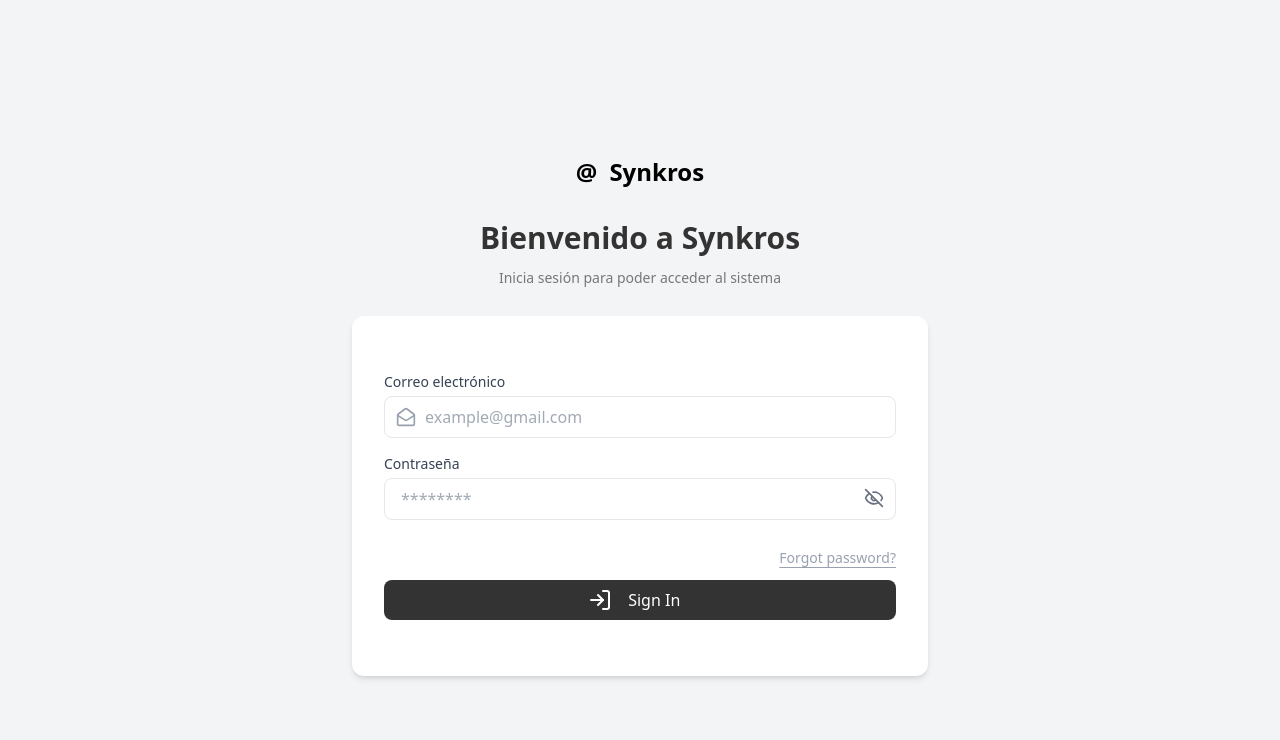
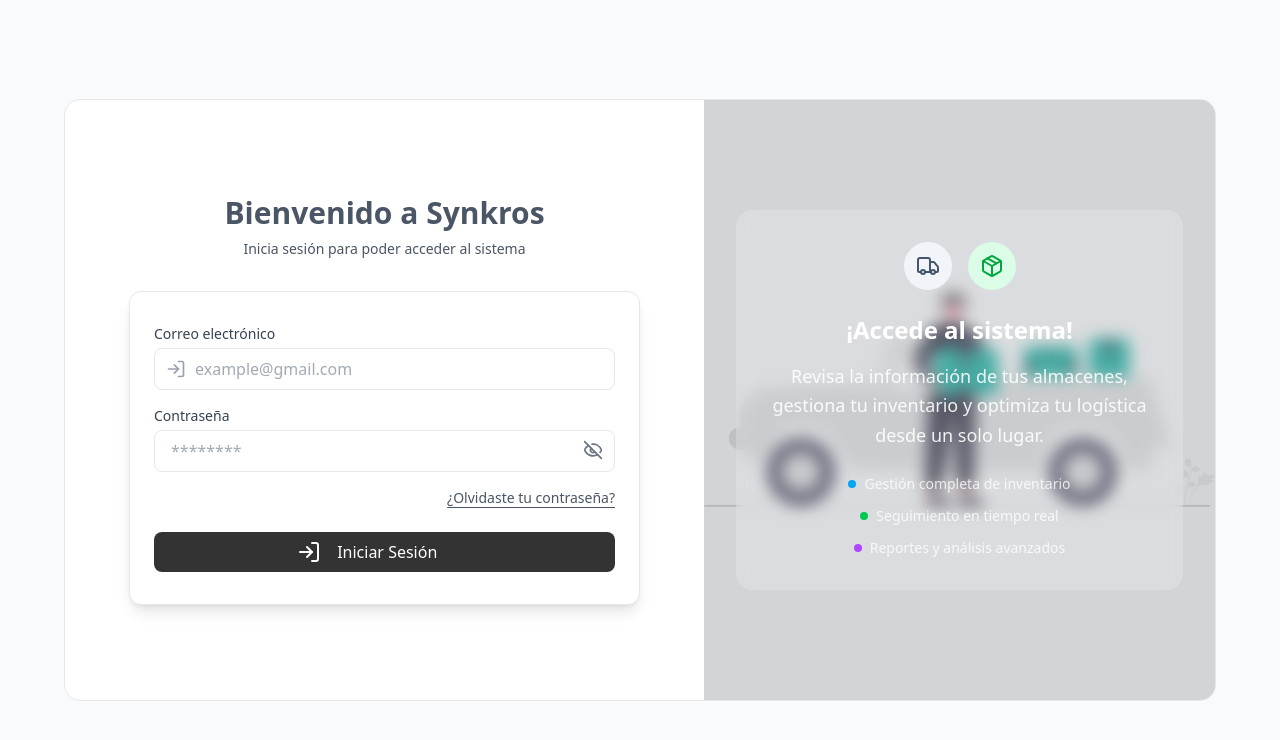
Before and after one commit to informessynkros/synkro, a React (Vite) app: page /auth/login in a window 1280 px wide. Shown: the top 740 px of the page. Built offline with nearby package versions, Linux system fonts and the light colour scheme.

Commit message:
Mejoras en login

```diff
--- a/src/views/auth/Login.tsx
+++ b/src/views/auth/Login.tsx
@@ -3,9 +3,8 @@
 import { Controller, useForm } from "react-hook-form"
 import type { AuthProps } from "../../schemas/auth-schema"
 import MessageToasty from "../../components/ui/messages/MessageToasty"
-import { LockIcon, LogInIcon, MailOpen } from "lucide-react"
+import { LockIcon, LogIn, Package, Truck } from "lucide-react"
 import ButtonCustomLoading from "../../components/ui/button/ButtonCustomLoading"
-import { Link } from "react-router-dom"
 
 
 const Login = () => {
@@ -22,24 +21,23 @@
   }
 
   return (
-    <div className="min-h-screen flex flex-col items-center justify-center bg-gray-100 p-3">
-      <div className="flex flex-col items-center">
-        <div className="flex justify-center items-center my-8 text-2xl font-bold">
-          <div className="flex gap-3 items-center">
-            <span>@</span>
-            <span>Synkros</span>
-          </div>
+    <div className="min-h-screen flex items-center justify-center bg-gray-50 p-4">
+      <div className="w-full max-w-6xl bg-white rounded-2xl border border-gray-200 overflow-hidden">
+        <div className="flex">
+          <div className="flex-1 flex flex-col justify-center px-8 sm:px-12 lg:px-16 py-12">
+            {/* <div className="mx-auto w-full max-w-sm"> */}
+            <div className="mx-auto w-full">
+              <div className="text-center mb-8">
+                <h2 className="text-3xl font-bold text-gray-600">
+                  Bienvenido a Synkros
+                </h2>
+                <p className="mt-2 text-sm text-gray-600">
+                  Inicia sesión para poder acceder al sistema
+                </p>
               </div>
 
-        <div className="text-3xl font-semibold text-[#333]">
-          Bienvenido a Synkros
-        </div>
-        <div className="text-sm text-[#777] pt-3">
-          Inicia sesión para poder acceder al sistema
-        </div>
-      </div>
-      <div className="w-full max-w-xl md:w-1/2 bg-white py-14 px-8 rounded-xl shadow-md mt-7">
-        <form onSubmit={handleSubmit(handleDataAuth)}>
+              <div className="bg-white py-8 px-6 shadow-lg rounded-xl border border-gray-200">
+                <div onSubmit={handleSubmit(handleDataAuth)} className="space-y-6">
                   <Controller
                     name="mail"
                     control={control}
@@ -49,7 +47,7 @@
                         label="Correo electrónico"
                         type="email"
                         placeholder="example@gmail.com"
-                icon={MailOpen}
+                        icon={LogIn}
                         error={errors.mail?.message}
                         {...field}
                       />
@@ -62,8 +60,7 @@
                     rules={{
                       required: "La contraseña no puede ir vacía",
                       pattern: {
-                value:
-                  /^(?!.*(?:123|abc|def))(?=.*[a-z])(?=.*[A-Z])(?=.*\d)(?=.*[!@#$%^&*()_+\-=[\]{};':"\\|,.<>/?]).{8,}$/,
+                        value: /^(?!.*(?:123|abc|def))(?=.*[a-z])(?=.*[A-Z])(?=.*\d)(?=.*[!@#$%^&*()_+\-=[\]{};':"\\|,.<>/?]).{8,}$/,
                         message: "La contraseña debe tener al menos 8 caracteres, incluir una mayúscula, una minúscula, un número, un carácter especial y no contener secuencias como 123, abc o def",
                       },
                     }}
@@ -79,20 +76,75 @@
                     )}
                   />
 
-          <Link
-            to='/auth/forgot-password'
-            className="text-sm py-3 flex justify-end underline underline-offset-4 text-gray-400">
-            Forgot password?
-          </Link>
+                  <div className="flex justify-end">
+                    <a
+                      href="/auth/forgot-password"
+                      className="text-sm text-gray-600 hover:text-gray-500 underline underline-offset-4"
+                    >
+                      ¿Olvidaste tu contraseña?
+                    </a>
+                  </div>
 
                   <ButtonCustomLoading
-            text="Sign In"
-            icon={LogInIcon}
-            loadingText="Sign in..."
+                    text="Iniciar Sesión"
+                    icon={LogIn}
+                    loadingText="Iniciando sesión..."
                     type="submit"
                     isLoading={false}
                   />
-        </form>
+                </div>
+              </div>
+            </div>
+          </div>
+
+          <div className="hidden lg:block relative flex-1 min-h-[600px]">
+            <div
+              className="absolute inset-0 bg-cover bg-center bg-no-repeat"
+              style={{
+                backgroundImage: `url('/delivery_truck.svg')`,
+                backgroundSize: 'contain',
+                backgroundRepeat: 'no-repeat'
+              }}
+            >
+              <div className="absolute inset-0 bg-gray-800/20"></div>
+
+              <div className="relative h-full flex flex-col justify-center items-center text-white px-8">
+                <div className="bg-white/20 backdrop-blur-sm rounded-2xl p-8 max-w-md text-center">
+                  <div className="flex justify-center space-x-4 mb-6">
+                    <div className="bg-slate-100 p-3 rounded-full">
+                      <Truck className="w-6 h-6 text-slate-600" />
+                    </div>
+                    <div className="bg-green-100 p-3 rounded-full">
+                      <Package className="w-6 h-6 text-green-600" />
+                    </div>
+                  </div>
+
+                  <h3 className="text-2xl font-bold mb-4 text-white">
+                    ¡Accede al sistema!
+                  </h3>
+                  <p className="text-lg text-white/90 leading-relaxed mb-6">
+                    Revisa la información de tus almacenes, gestiona tu inventario y optimiza tu logística desde un solo lugar.
+                  </p>
+
+                  <div className="space-y-3 text-sm text-white/80">
+                    <div className="flex items-center justify-center space-x-2">
+                      <div className="w-2 h-2 bg-sky-500 rounded-full"></div>
+                      <span>Gestión completa de inventario</span>
+                    </div>
+                    <div className="flex items-center justify-center space-x-2">
+                      <div className="w-2 h-2 bg-green-500 rounded-full"></div>
+                      <span>Seguimiento en tiempo real</span>
+                    </div>
+                    <div className="flex items-center justify-center space-x-2">
+                      <div className="w-2 h-2 bg-purple-500 rounded-full"></div>
+                      <span>Reportes y análisis avanzados</span>
+                    </div>
+                  </div>
+                </div>
+              </div>
+            </div>
+          </div>
+        </div>
       </div>
     </div>
   )
```
Also changed, not shown: public/delivery_truck.svg (added). Lines whose indentation alone changed are shown as unchanged.
